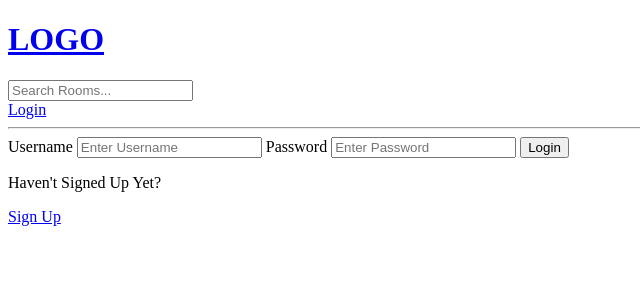
After one commit to LesterBryanIlao/MiniProjects, a Django app: a page that uses Python/StudyBud-Lester/templates/main.html in a window 1280 px wide. The commit adds this page. Shown: the top 300 px of the page, without its empty margins (0-640 px from the left). Run offline with Django 4.2, Linux system fonts and the light colour scheme.

```diff
--- /dev/null
+++ b/Python/StudyBud-Lester/base/templates/base/login_register.html
@@ -0,0 +1,39 @@
+{% extends 'main.html'%}
+
+{% block content %}
+
+{% if page == 'login' %}
+<div>
+    <form method="POST" action="">
+        {% csrf_token %}
+
+        <label >Username</label>
+        <input type="text", name="username" placeholder="Enter Username">
+
+        <label >Password</label>
+        <input type="password", name="password" placeholder="Enter Password">
+
+        <input type="submit" value="Login">
+
+    </form>
+
+    <p>Haven't Signed Up Yet?</p>
+    <a href="{% url 'register' %}">Sign Up</a>
+</div>
+
+{% else %}
+
+<div>
+    <form method="POST" action="">
+        {% csrf_token %}
+
+        {{ form.as_p }}
+        <input type="submit" value="Register">
+
+    </form>
+    <p>Already Signed Up?</p>
+    <a href="{% url 'login' %}">Login</a>
+</div>
+
+{% endif %}
+{% endblock %}
--- a/Python/StudyBud-Lester/base/urls.py
+++ b/Python/StudyBud-Lester/base/urls.py
@@ -2,6 +2,10 @@ from django.urls import path, include
 from . import views
 
 urlpatterns = [
+    path('login/', views.loginPage, name="login"),
+    path('logout/', views.logoutUser, name="logout"),
+    path('register/', views.registerPage, name="register"),
+
     path('', views.home, name="home"),
     path('room/<str:pk>/', views.room, name='room'),
 
--- a/Python/StudyBud-Lester/base/views.py
+++ b/Python/StudyBud-Lester/base/views.py
@@ -1,6 +1,15 @@
+import re
 from django.shortcuts import render, redirect
-from .models import Room
+from django.http import HttpResponse
+from django.db.models import Q
+from django.contrib.auth.decorators import login_required
+from django.contrib.auth.models import User
+from django.contrib import messages
+from django.contrib.auth import authenticate, login, logout
+from django.contrib.auth.forms import UserCreationForm
+from .models import Room, Topic
 from .forms import RoomForm
+
 # Create your views here.
 
 # rooms = [
@@ -9,17 +18,79 @@ from .forms import RoomForm
 #     {'id':3, "name": "Front-end Developers."},
 # ]
 
+def loginPage(request):
+    page = 'login'
+    if request.user.is_authenticated:
+        return redirect('home')
+
+    if request.method == 'POST':
+        username  = request.POST.get('username').lower()
+        password = request.POST.get('password')
+
+        try:
+            user = User.objects.get(username=username)
+        except:
+            messages.error(request, "User does not exist")
+
+        user = authenticate(request, username=username, password=password)
+
+        if user is not None:
+            login(request, user)
+            return redirect('home')
+        else:
+            messages.error(request, "Username or password is incorrect")
+
+    context = {'page': page}
+    return render(request, 'base/login_register.html', context)
+
+
+def logoutUser(request):
+    logout(request)
+    return redirect('home')
+
+
+def registerPage(request):
+    form = UserCreationForm()
+
+    if request.method == 'POST':
+        form = UserCreationForm(request.POST)
+
+        if form.is_valid():
+            user = form.save(commit=False)
+            user.username.lower()
+            user.save()
+            login(request, user)
+            return redirect('home')
+
+        else:
+            messages.error(request, 'An error occurred during registration.')
+
+
+    return render(request, 'base/login_register.html', {'form': form})
+
 
 def home(request):
-    rooms = Room.objects.all()
-    context = {'rooms':rooms}
+    q = request.GET.get('q') if request.GET.get('q') != None else ''
+    rooms = Room.objects.filter(
+        Q(topic__name__icontains=q) |
+        Q(name__icontains=q) |
+        Q(description__icontains=q)
+        )
+
+    topics = Topic.objects.all()
+    room_count = rooms.count()
+    context = {'rooms':rooms, 'topics': topics, 'room_count': room_count}
     return render(request, 'base/home.html', context)
+
 
 def room(request, pk):
     room = Room.objects.get(id=pk)
-    context = {'room': room}
+    room_messages = room.message_set.all().order_by('-created')
+    context = {'room': room, 'room_messages': room_messages}
     return render(request, 'base/room.html', context)
 
+
+@login_required(login_url='login')
 def createRoom(request):
     form = RoomForm()
 
@@ -32,9 +103,14 @@ def createRoom(request):
     context={'form': form}
     return render(request, 'base/room_form.html', context)
 
+
+@login_required(login_url='login')
 def updateRoom(request, pk):
     room = Room.objects.get(id=pk)
     form  = RoomForm(instance=room)
+
+    if request.user != room.host:
+        return HttpResponse('Your are not allowed here!!')
 
     if request.method == 'POST':
         form = RoomForm(request.POST, instance=room)
@@ -45,8 +121,14 @@ def updateRoom(request, pk):
     context = {'form': form}
     return render(request, 'base/room_form.html', context)
 
+
+@login_required(login_url='login')
 def deleteRoom(request, pk):
     room = Room.objects.get(id=pk)
+
+    if request.user != room.host:
+        return HttpResponse('Your are not allowed here!!')
+
     if request.method == 'POST':
         room.delete()
         return redirect('home')
--- a/Python/StudyBud-Lester/templates/main.html
+++ b/Python/StudyBud-Lester/templates/main.html
@@ -11,6 +11,13 @@
 <body>
     {% include 'navbar.html' %}
 
+    {% if messages %}
+    <ul class="messages">
+        {% for message in messages %}
+        <li>{{ message }}</li>
+        {% endfor %}
+    </ul>
+    {% endif %}
     {% block content %}
 
 
--- a/Python/StudyBud-Lester/templates/navbar.html
+++ b/Python/StudyBud-Lester/templates/navbar.html
@@ -2,4 +2,14 @@
     <h1>LOGO</h1>
 </a>
 
+<form method="GET" action="{% url 'home' %}">
+    <input type="text" name="q" placeholder="Search Rooms..."/>
+</form>
+
+{% if request.user.is_authenticated %}
+<p>Hello, {{request.user}}!</p>
+<a href="{% url 'logout' %}">Logout</a>
+{% else %}
+<a href="{% url 'login' %}">Login</a>
+{% endif %}
 <hr>
```
Also changed, not shown: Python/StudyBud-Lester/base/templates/base/home.html (+34 -2 lines), Python/StudyBud-Lester/base/templates/base/room.html (+15 -1 lines), Python/StudyBud-Lester/db.sqlite3.
